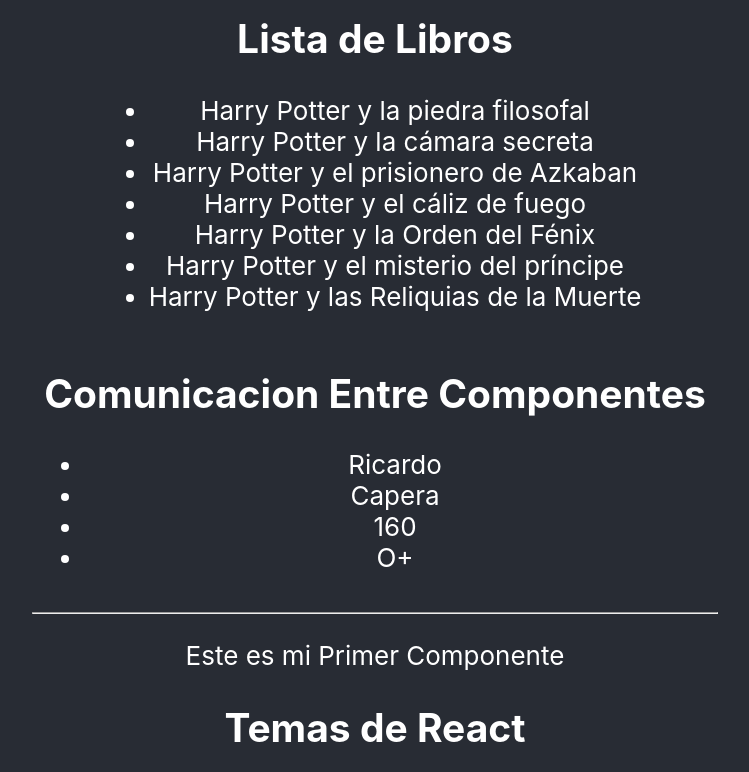
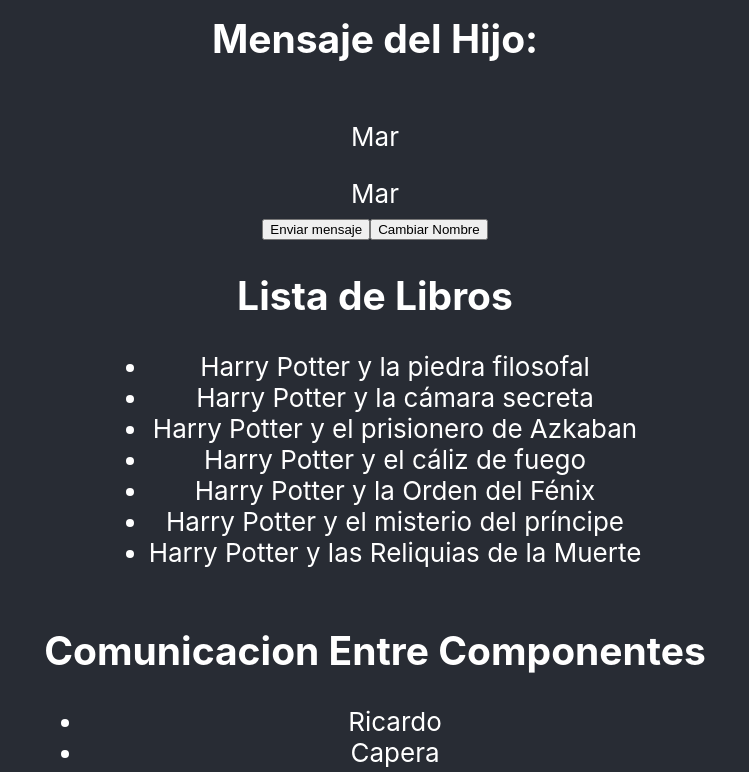
Before and after one commit to Ricardo0116/component-practice2, a React (Create React App) app: page / in a window 1280 px wide. Shown: the part 420-1192 px from the top of the page, without its empty margins (265-1014 px from the left). Built offline with nearby package versions, Linux system fonts and the light colour scheme.

Commit message:
new component child, proopstype, sendmessage, changename

```diff
--- a/public/index.html
+++ b/public/index.html
@@ -5,6 +5,8 @@
     <link rel="icon" href="%PUBLIC_URL%/favicon.ico" />
     <meta name="viewport" content="width=device-width, initial-scale=1" />
     <meta name="theme-color" content="#000000" />
+    <script src="https://cdn.jsdelivr.net/npm/@popperjs/core@2.9.2/dist/umd/popper.min.js" integrity="sha384-IQsoLXl5PILFhosVNubq5LC7Qb9DXgDA9i+tQ8Zj3iwWAwPtgFTxbJ8NT4GN1R8p" crossorigin="anonymous"></script>
+
     <meta
       name="description"
       content="Web site created using create-react-app"
@@ -40,4 +42,6 @@
       To create a production bundle, use `npm run build` or `yarn build`.
     -->
   </body>
+  <script src="https://cdn.jsdelivr.net/npm/bootstrap@5.0.2/dist/js/bootstrap.min.js" integrity="sha384-cVKIPhGWiC2Al4u+LWgxfKTRIcfu0JTxR+EQDz/bgldoEyl4H0zUF0QKbrJ0EcQF" crossorigin="anonymous"></script>
+
 </html>
--- a/src/App.js
+++ b/src/App.js
@@ -3,8 +3,18 @@ import './App.css';
 import Mycomponent from './Component/Mycomponent';
 import SecondComponent from './Component/SecondComponent';
 import ThirdComponent from './Component/ThirdComponent';
+import Child from './Component/Child';
+import { useState } from 'react';
 
 function App() {
+
+  const [name, setName] = useState("Mar");
+  const [message, setMessage] = useState("Mar");
+
+  const addMessage = (message) => {
+    console.log(message);
+    setMessage(message);
+  }
 
   const medicalRecord = {
     heigth: "160",
@@ -19,7 +29,9 @@ function App() {
         <p>
           Estructura inicial del proyecto y limpia
         </p>
-
+      <h2>Mensaje del Hijo:</h2>
+      <p>{message}</p>
+      <Child name={name} setName={setName} addMessage={addMessage}/>
       <SecondComponent />
       <ThirdComponent
         name="Ricardo"
--- /dev/null
+++ b/src/Component/Child.jsx
@@ -0,0 +1,24 @@
+import React from 'react'
+
+const Child = ({ name, setName, addMessage }) => {
+
+    const sendMenssage = () => {
+        addMessage ("este es el mensaje del HIJO");
+    }
+
+    const changeName = () => {
+        setName ("Nuevo Nombre Hijo")
+    }
+
+  return (
+    <div>
+        {name}
+        <div>
+            <button onClick={ sendMenssage }>Enviar mensaje</button>
+            <button onClick={ changeName }>Cambiar Nombre</button>
+        </div>
+    </div>
+  )
+}
+
+export default Child
--- a/src/Component/ThirdComponent.jsx
+++ b/src/Component/ThirdComponent.jsx
@@ -1,21 +1,29 @@
 import React from 'react'
+import PropsTypes from 'prop-types'
 
-const ThirdComponent = (props) => {
-    console.log(props)
+const ThirdComponent = ({ name, lastName, card }) => {
 
   return (
     <div>
         <h2>Comunicacion Entre Componentes</h2>
         <ul>
-            <li>{ props.name }</li>
-            <li>{ props.lastName }</li>
-            <li>{ props.card.heigth }</li>
-            <li>{ props.card.bloodGroup }</li>
+            <li>{ name }</li>
+            <li>{ lastName }</li>
+            <li>{ card.bloodGroup }</li>
+            <li>{ card.heigth }</li>
+            <li>{ card.allergies }</li>
+
         </ul>
     </div>
   )
 }
 
+ThirdComponent.PropsTypes = {
+  name: PropsTypes.string,
+  lastName: PropsTypes.string,
+  card: PropsTypes.object
+}
+
 export default ThirdComponent
 
 //props = propiedades
```
